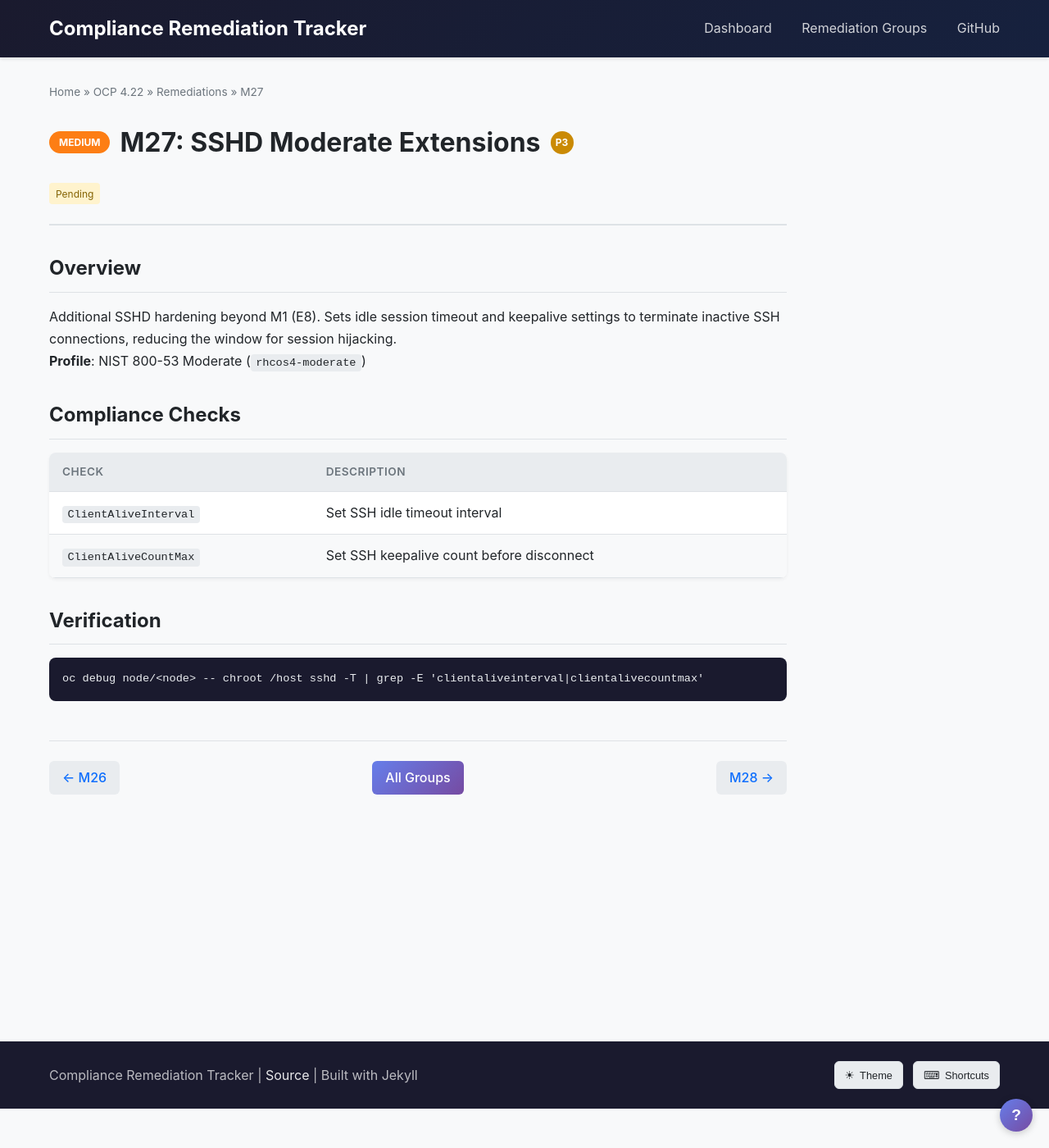
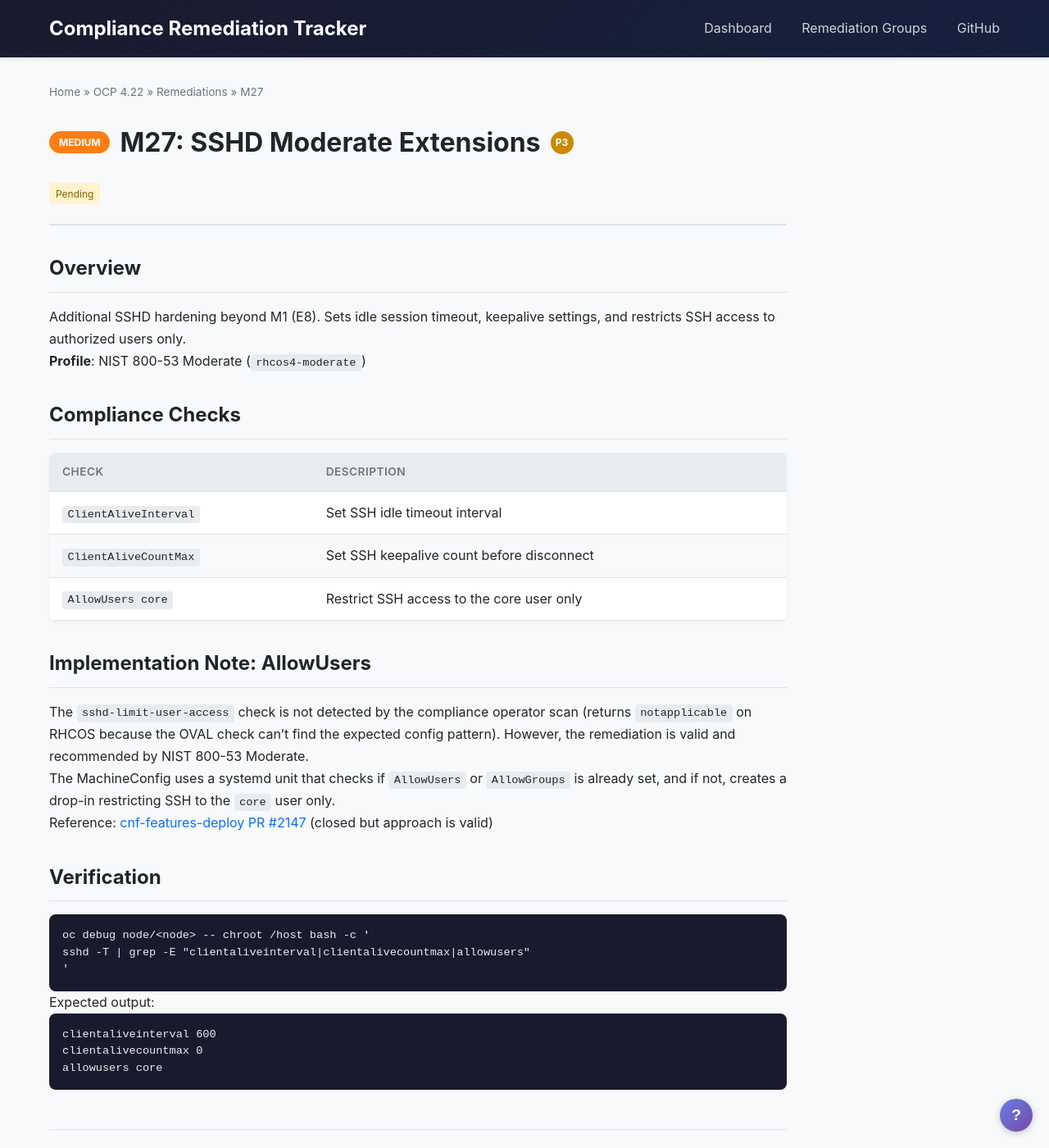
Before and after one commit to sebrandon1/compliance-scripts, a Jekyll site: the page built from docs/versions/4.22/groups/M27.md, in a window 1280 px wide and 1400 px high. Shown: the whole window at 82% size. Built offline with Jekyll 4.4.1, drawn with Linux system fonts in a browser that asks for light colours.

Commit message:
Expand M27 with AllowUsers core SSH restriction (CNF-16170)

````diff
--- a/docs/versions/4.22/groups/M27.md
+++ b/docs/versions/4.22/groups/M27.md
@@ -6,7 +6,7 @@ version: "4.22"
 
 ## Overview
 
-Additional SSHD hardening beyond M1 (E8). Sets idle session timeout and keepalive settings to terminate inactive SSH connections, reducing the window for session hijacking.
+Additional SSHD hardening beyond M1 (E8). Sets idle session timeout, keepalive settings, and restricts SSH access to authorized users only.
 
 **Profile**: NIST 800-53 Moderate (`rhcos4-moderate`)
 
@@ -16,9 +16,27 @@ Additional SSHD hardening beyond M1 (E8). Sets idle session timeout and keepaliv
 |-------|-------------|
 | `ClientAliveInterval` | Set SSH idle timeout interval |
 | `ClientAliveCountMax` | Set SSH keepalive count before disconnect |
+| `AllowUsers core` | Restrict SSH access to the core user only |
+
+## Implementation Note: AllowUsers
+
+The `sshd-limit-user-access` check is not detected by the compliance operator scan (returns `notapplicable` on RHCOS because the OVAL check can't find the expected config pattern). However, the remediation is valid and recommended by NIST 800-53 Moderate.
+
+The MachineConfig uses a systemd unit that checks if `AllowUsers` or `AllowGroups` is already set, and if not, creates a drop-in restricting SSH to the `core` user only.
+
+Reference: [cnf-features-deploy PR #2147](https://github.com/openshift-kni/cnf-features-deploy/pull/2147) (closed but approach is valid)
 
 ## Verification
 
 ```bash
-oc debug node/<node> -- chroot /host sshd -T | grep -E 'clientaliveinterval|clientalivecountmax'
+oc debug node/<node> -- chroot /host bash -c '
+sshd -T | grep -E "clientaliveinterval|clientalivecountmax|allowusers"
+'
 ```
+
+Expected output:
+```
+clientaliveinterval 600
+clientalivecountmax 0
+allowusers core
+```
````
